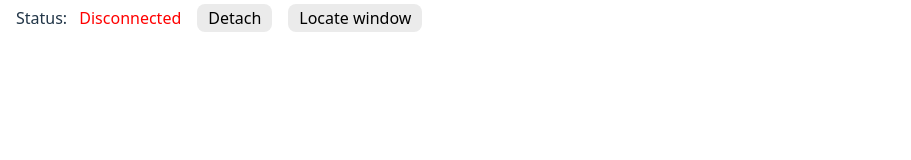
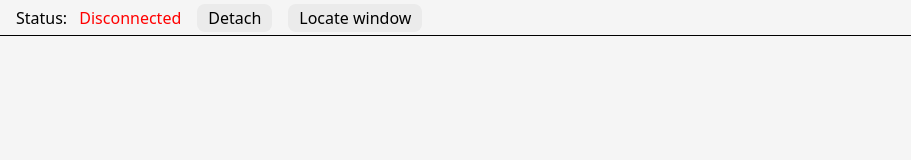
Before and after one commit to aarontburn/nexus-spotify-monkey, a website with bundled scripts: page src/renderer/index.html in a window 1280 px wide. Shown: the top 160 px of the page, without its empty margins (0-911 px from the left). Built offline with nearby package versions, Linux system fonts and the light colour scheme.

Commit message:
Update styles.css

```diff
--- a/src/renderer/styles.css
+++ b/src/renderer/styles.css
@@ -4,15 +4,19 @@
     font-weight: 400;
 
     color-scheme: light dark;
-    color: rgba(255, 255, 255, 0.87);
-    background-color: #242424;
+
+    --color-1: #000000;
+    --color-2: #f5f5f5;
+
+    color: var(--color-2);
+    background-color: var(--color-1);
 }
 
 #header {
     position: absolute;
     height: 35px;
     width: 100%;
-    outline: 1px solid white;
+    outline: 1px solid var(--color-2);
     top: 0;
     display: flex;
     align-items: center;
@@ -87,6 +91,7 @@ button {
     background-color: #353535;
     cursor: pointer;
     transition: border-color 0.25s;
+    color: var(--color-2);
 }
 
 button:hover {
@@ -95,8 +100,8 @@ button:hover {
 
 @media (prefers-color-scheme: light) {
     :root {
-        color: #213547;
-        background-color: #ffffff;
+        --color-1: #f5f5f5;
+        --color-2: #000000;
     }
 
     button {
```
